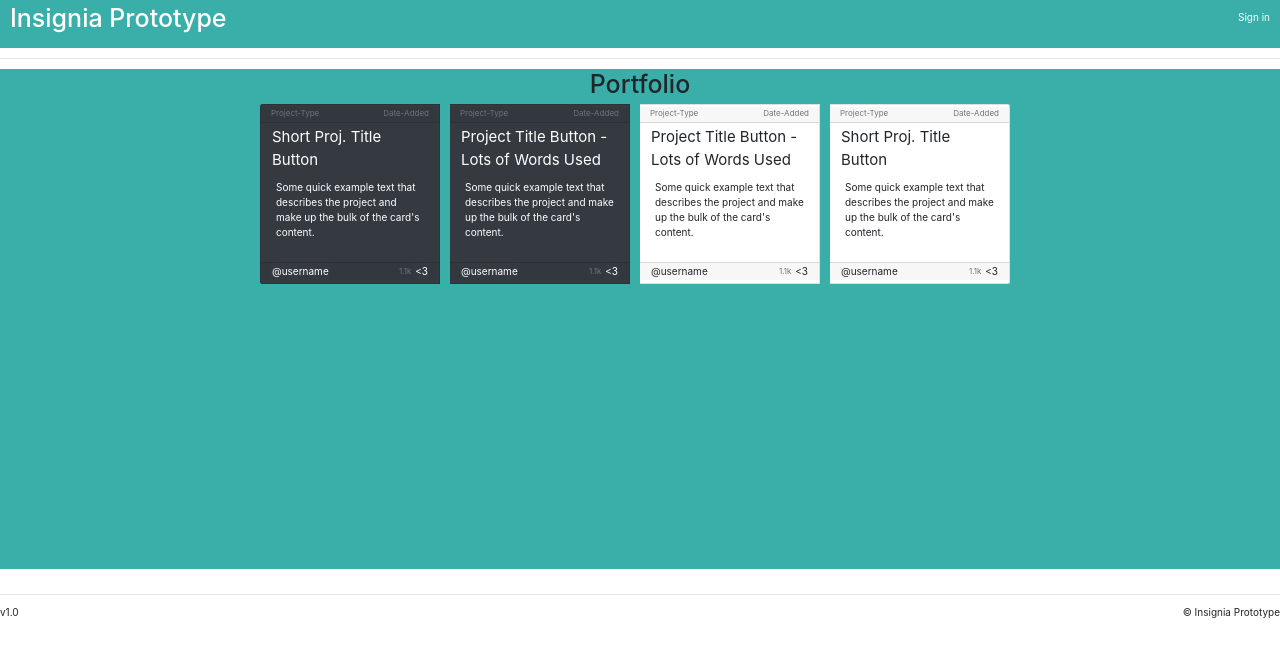
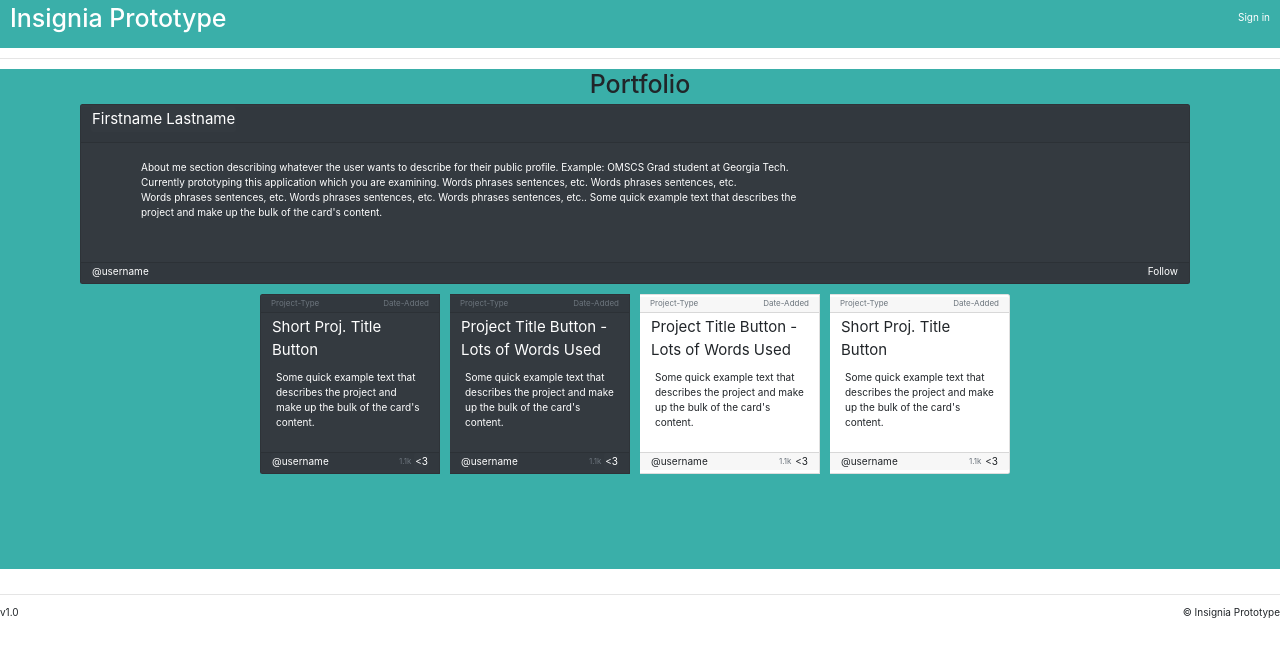
Before and after one commit to dylanfloyd/digital-portfolio-networking, a Python web app: template app/templates/main/portfolio.html in a window 1280 px wide. Shown: the top 657 px of the page. Run offline with Jinja, Linux system fonts and the light colour scheme; the template is opened without the code that fills it, so the values that code supplies are empty; some libraries are stand-ins or nearby versions.

Commit message:
added name header and bio description at top of portfolio page

```diff
--- a/app/templates/main/portfolio.html
+++ b/app/templates/main/portfolio.html
@@ -10,6 +10,31 @@
 
 {#    <div id="-div" style="background-color: #3AAFA9; min-width: max-content; padding-bottom: 1rem"></div>#}
 
+    <div class="card text-white bg-dark mb-3 mr-3" style="min-width: max-content; min-height: 18rem">
+        <div class="card-header mt-1 mb-1" style="padding: 0; padding-bottom: 0.25rem;">
+            <h5 class="card-title ml-3 mr-3">
+                <a href="https://www.google.com" target="_blank" class="btn btn text-white text-left bg-dark" style="padding: 0; font-size: 1.5rem; white-space: pre-wrap">Firstname Lastname</a>
+            </h5>
+        </div>
+        <div class="card-body" style="padding: 0">
+            <p class="card-text ml-4 mr-4" style="white-space: pre-wrap">
+                About me section describing whatever the user wants to describe for their public profile. Example: OMSCS Grad student at Georgia Tech.
+                Currently prototyping this application which you are examining. Words phrases sentences, etc. Words phrases sentences, etc.
+                Words phrases sentences, etc. Words phrases sentences, etc. Words phrases sentences, etc.. Some quick example text that describes the
+                project and make up the bulk of the card's content.
+            </p>
+        </div>
+        <div class="card-footer mt-1 mb-1" style="padding: 0">
+            <div class="pull-left ml-3">
+                <a href="https://www.google.com" target="_blank" class="btn btn text-white bg-dark" style="padding: 0">
+                    @username
+                </a>
+            </div>
+            <div class="pull-right mr-3">
+                <a href="#" class="btn text-white bg-dark" style="padding: 0">Follow</a>
+            </div>
+        </div>
+    </div>
     <div class="card-group center-block" style="max-width: max-content;">
 
         <div class="card text-white bg-dark mb-3 mr-3" style="max-width: 18rem; min-width: 18rem; min-height: 18rem">
```
